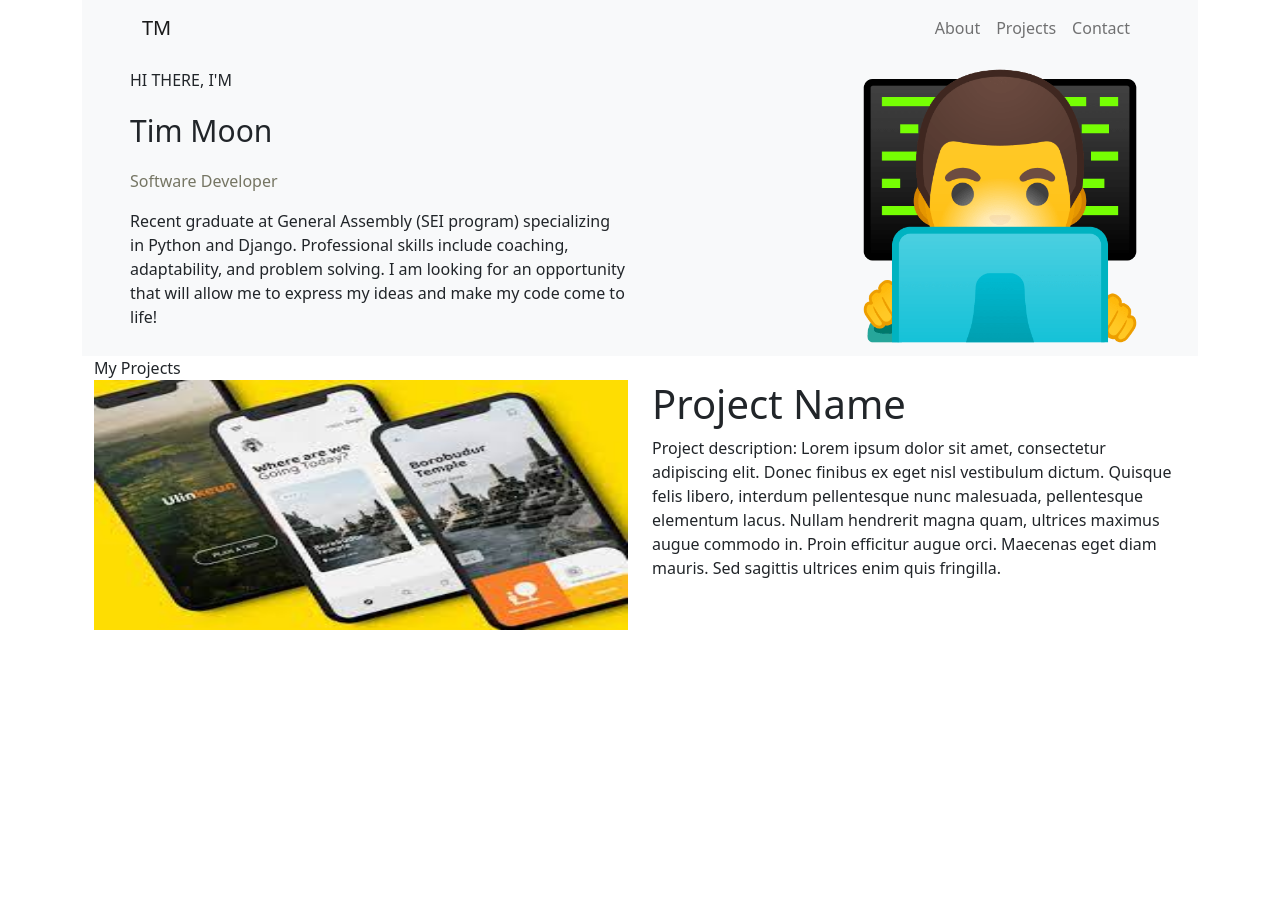
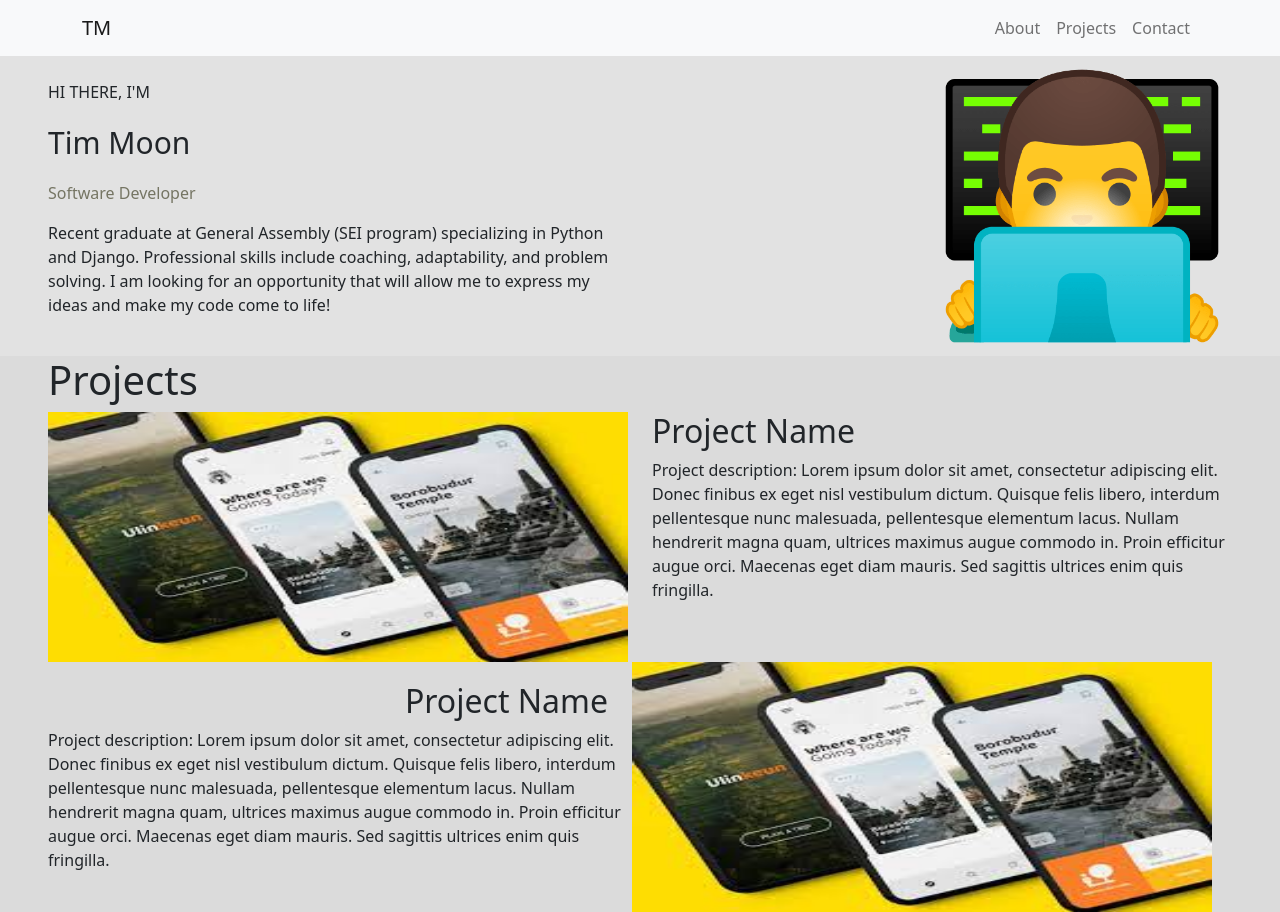
Before and after one commit to timhgmoon/personal-portfolio, a Gatsby site: page / in a window 1280 px wide. Before the commit the page ends 800 px from the top, so only its background shows below. Built offline with nearby package versions, Linux system fonts and the light colour scheme; Gatsby itself is replaced by a stand-in of ours.

Commit message:
added google fonts and edit on projects section

```diff
--- a/gatsby-config.js
+++ b/gatsby-config.js
@@ -4,6 +4,15 @@ module.exports = {
         siteUrl: `https://www.yourdomain.tld`,
     },
     plugins: [
-
+      {
+        resolve: `gatsby-plugin-google-fonts`,
+        options: {
+          fonts: [
+            `Roboto`,
+            `source sans pro\:300,400,400i,700` // you can also specify font weights and styles
+          ],
+          display: 'swap'
+        }
+      }
     ]
-}
+  }
--- a/package.json
+++ b/package.json
@@ -16,6 +16,7 @@
   "dependencies": {
     "bootstrap": "^5.1.3",
     "gatsby": "^4.6.1",
+    "gatsby-plugin-google-fonts": "^1.0.1",
     "react": "^17.0.1",
     "react-bootstrap": "^2.1.2",
     "react-dom": "^17.0.1"
--- a/src/pages/about.js
+++ b/src/pages/about.js
@@ -6,8 +6,9 @@ import Row from 'react-bootstrap/Row';
 import ProfileImage from '../images/profile-image.png';
 
 const About = () => {
+  const containerClass = `px-5 ${aboutStyles.background}`
   return(
-    <Container className="bg-light px-5">
+    <Container className={containerClass} fluid>
       <Row className="d-flex align-items-center">
         <Col>
           <p>
--- a/src/pages/about.module.css
+++ b/src/pages/about.module.css
@@ -5,3 +5,7 @@
 .jobTitle {
   color: #757563;
 }
+
+.background {
+  background-color: #E2E2E2;
+}
--- a/src/pages/index.js
+++ b/src/pages/index.js
@@ -1,8 +1,6 @@
 // Step 1: Import React
 import * as React from 'react';
 import 'bootstrap/dist/css/bootstrap.min.css';
-import './index.module.css'
-import Container from 'react-bootstrap/Container';
 import About from './about';
 import Navigation from './navigation';
 import Projects from './projects';
@@ -10,14 +8,12 @@ import Projects from './projects';
 // Step 2: Define your component
 const IndexPage = () => {
   return (
-    <main>
-      <title>Tim's Portfolio</title>
-      <Container fluid="md">
+      <>
+        <title>Tim's Portfolio</title>
         <Navigation/>
         <About/>
         <Projects/>
-      </Container>
-    </main>
+      </>
   )
 }
 // Step 3: Export your component
--- a/src/pages/projects.js
+++ b/src/pages/projects.js
@@ -6,16 +6,24 @@ import Col from 'react-bootstrap/Col';
 import Row from 'react-bootstrap/Row';
 
 const Projects = () => {
+  const containerClass = `px-5 ${projectStyles.background}`
   return(
-    <Container>
-      My Projects
+    <Container className={containerClass} fluid>
+      <h1>Projects</h1>
       <Row>
         <Col xs={6}>
           <img src={Project1} alt="project 1" width="100%" height="250px"></img>
         </Col>
         <Col xs={6}>
-          <h1>Project Name</h1>
+          <h2>Project Name</h2>
           <p>Project description: Lorem ipsum dolor sit amet, consectetur adipiscing elit. Donec finibus ex eget nisl vestibulum dictum. Quisque felis libero, interdum pellentesque nunc malesuada, pellentesque elementum lacus. Nullam hendrerit magna quam, ultrices maximus augue commodo in. Proin efficitur augue orci. Maecenas eget diam mauris. Sed sagittis ultrices enim quis fringilla.</p>
+        </Col>
+        <Col xs={6}>
+          <h2 className={projectStyles.projectTitle}>Project Name</h2>
+          <p>Project description: Lorem ipsum dolor sit amet, consectetur adipiscing elit. Donec finibus ex eget nisl vestibulum dictum. Quisque felis libero, interdum pellentesque nunc malesuada, pellentesque elementum lacus. Nullam hendrerit magna quam, ultrices maximus augue commodo in. Proin efficitur augue orci. Maecenas eget diam mauris. Sed sagittis ultrices enim quis fringilla.</p>
+        </Col>
+        <Col xs={6} className={projectStyles.projectImg}>
+          <img src={Project1} alt="project 1" width="100%" height="250px"></img>
         </Col>
       </Row>
     </Container>
--- a/src/pages/projects.module.css
+++ b/src/pages/projects.module.css
@@ -0,0 +1,12 @@
+.background {
+  background-color: #DBDBDB;
+}
+
+.projectImg {
+  margin-left: -20px;
+}
+
+.projectTitle {
+  text-align: right;
+  padding: 20px 20px 0 0;
+}
```
Also changed, not shown: src/pages/background.module.css (added), 1 other file.
